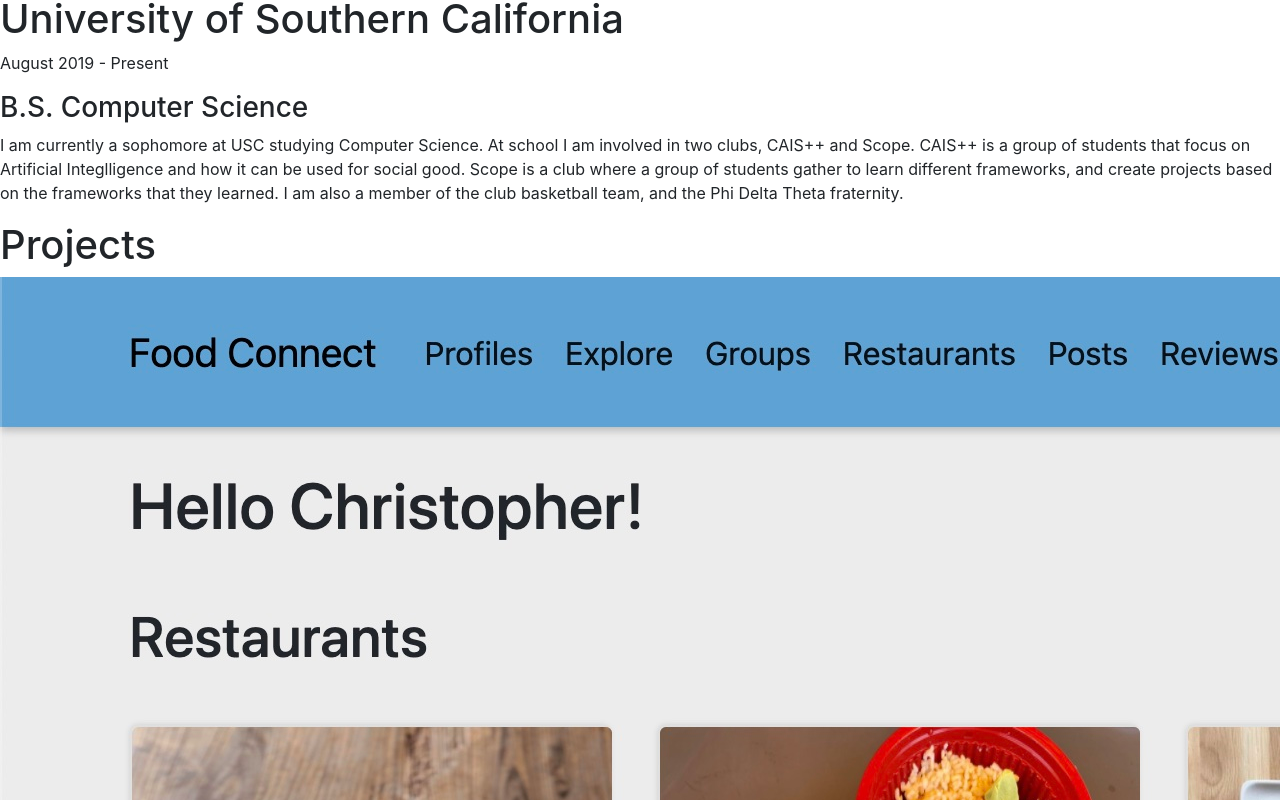
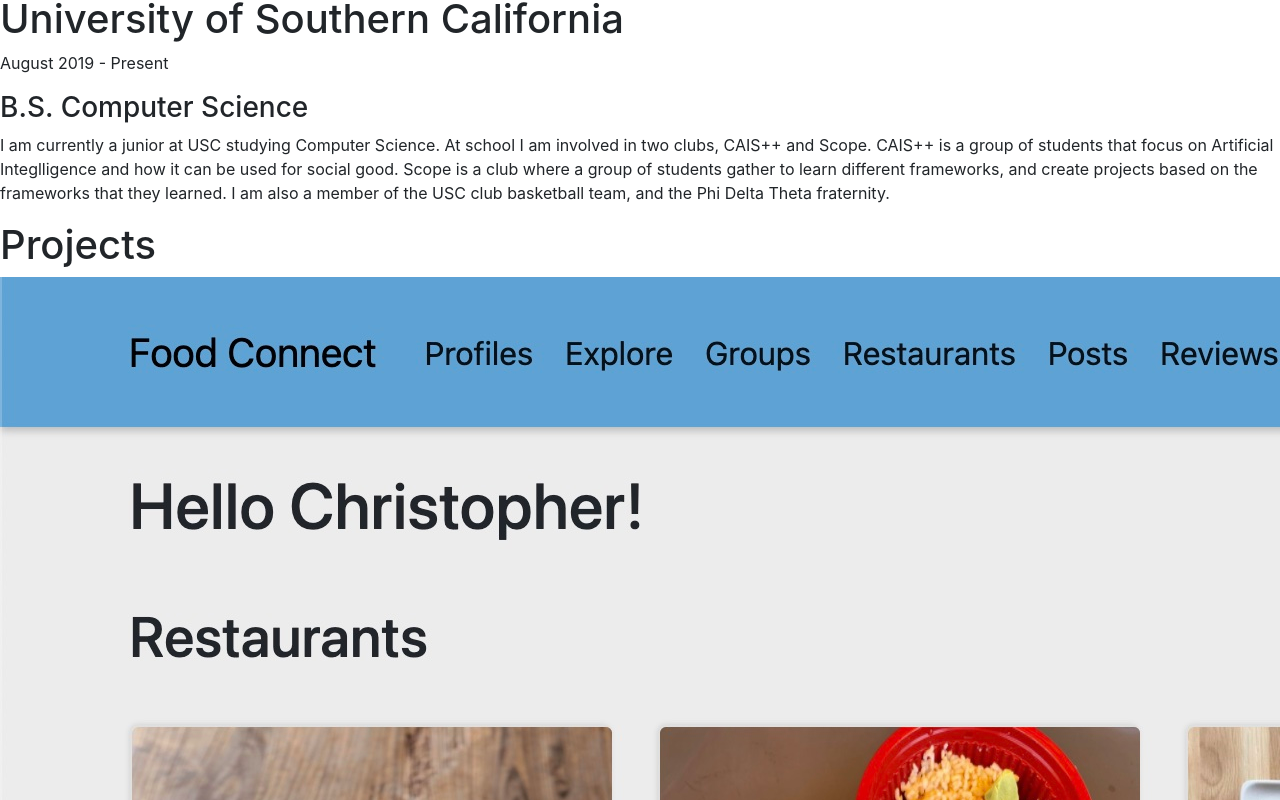
Before and after one commit to chrisbcooper/personalwebsite, a React (Create React App) app: page / in a window 1280 px wide. Shown: the part 4000-4800 px from the top of the page. Built offline with nearby package versions, Linux system fonts and the light colour scheme; the HTML template or start-up script is replaced by a standard one.

Commit message:
Make edits to wording

```diff
--- a/src/components/Experience/EducationPage.js
+++ b/src/components/Experience/EducationPage.js
@@ -1,33 +1,38 @@
 import React from 'react';
 
 import { FontAwesomeIcon } from '@fortawesome/react-fontawesome';
-import {faUniversity} from "@fortawesome/free-solid-svg-icons";
-
+import { faUniversity } from '@fortawesome/free-solid-svg-icons';
 
 function EducationPage() {
-
 	return (
 		<div className='experience-container'>
-        <div className="experience-item">
-          <div className='experience-icon-outer' >
-            <FontAwesomeIcon icon={faUniversity} className='experience-icon'/>
+			<div className='experience-item'>
+				<div className='experience-icon-outer'>
+					<FontAwesomeIcon
+						icon={faUniversity}
+						className='experience-icon'
+					/>
 				</div>
-          <div className="experience-name">
+				<div className='experience-name'>
 					<h1>University of Southern California</h1>
 					<p>August 2019 - Present</p>
 				</div>
-          <div className="experience-description">
+				<div className='experience-description'>
 					<h3>B.S. Computer Science</h3>
-          <p>I am currently a sophomore at USC studying Computer Science. At school I am
-          involved in two clubs, CAIS++ and Scope. CAIS++ is a group of students that focus on Artificial Integlligence
-          and how it can be used for social good. Scope is a club where a group of students gather to learn different frameworks,
-          and create projects based on the frameworks that they learned. I am also a member of the club basketball team, and
-          the Phi Delta Theta fraternity.
+					<p>
+						I am currently a junior at USC studying Computer
+						Science. At school I am involved in two clubs, CAIS++
+						and Scope. CAIS++ is a group of students that focus on
+						Artificial Integlligence and how it can be used for
+						social good. Scope is a club where a group of students
+						gather to learn different frameworks, and create
+						projects based on the frameworks that they learned. I am
+						also a member of the USC club basketball team, and the
+						Phi Delta Theta fraternity.
 					</p>
 				</div>
 			</div>
 		</div>
-
 	);
 }
 
--- a/src/components/Pages/AboutMe.js
+++ b/src/components/Pages/AboutMe.js
@@ -6,7 +6,7 @@ function AboutMe() {
 		<div className='aboutme-words'>
 			<div className='aboutme-description'>
 				<p>
-					Hi! I'm Christopher, and I'm currently a sophomore studying
+					Hi! I'm Christopher, and I'm currently a junior studying
 					Computer Science at The University of Southern California
 				</p>
 				<p></p>
--- a/src/components/Projects/Projects.js
+++ b/src/components/Projects/Projects.js
@@ -20,8 +20,8 @@ function Projects() {
 				tech4='JWT'
 				projectPic={foodConnect}
 				description='This is a personal project that allows the user to explore local restaurants, review these restaurants,
-				and see with their friends posts as well. They can create and comment on posts, create a wishlists of restaurants they want to go to,
-				and join groups who have similar taste. The idea is so that if someone is stuck with no idea of where to eat, they can go to Food Connect
+				and see what their friends posts as well. They can create and comment on posts, create a wishlist of restaurants they want to go to,
+				and join groups who have similar tastes. The idea is so that if someone is stuck with no idea of where to eat, they can go to Food Connect
 				to find the answer. The front-end of the project was made with React with a Node.js backend.
 				The backend uses MongoDB to store all of the data, AWS to store all of the media, and JWT for authentication.'
 			/>
```
Lines whose indentation alone changed are shown as unchanged.
